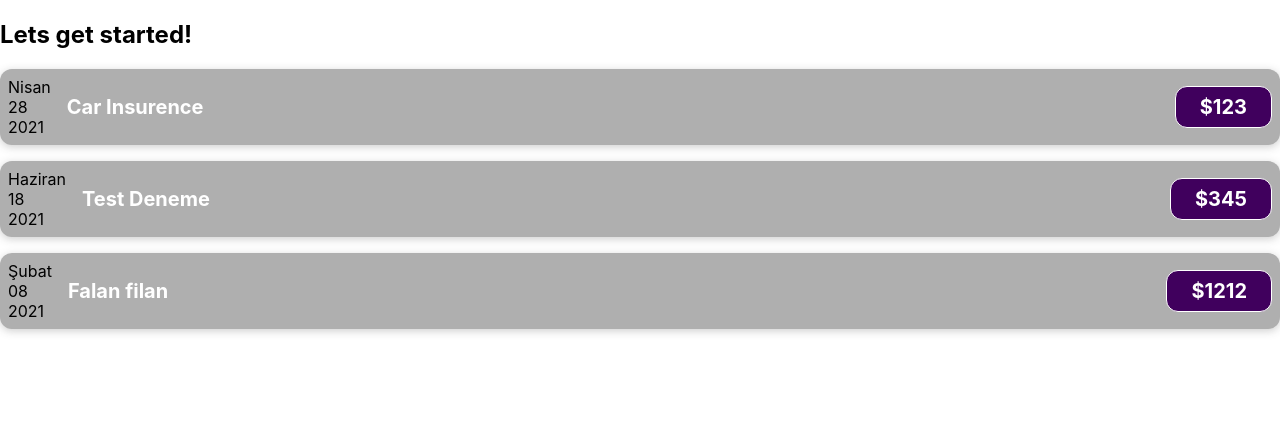
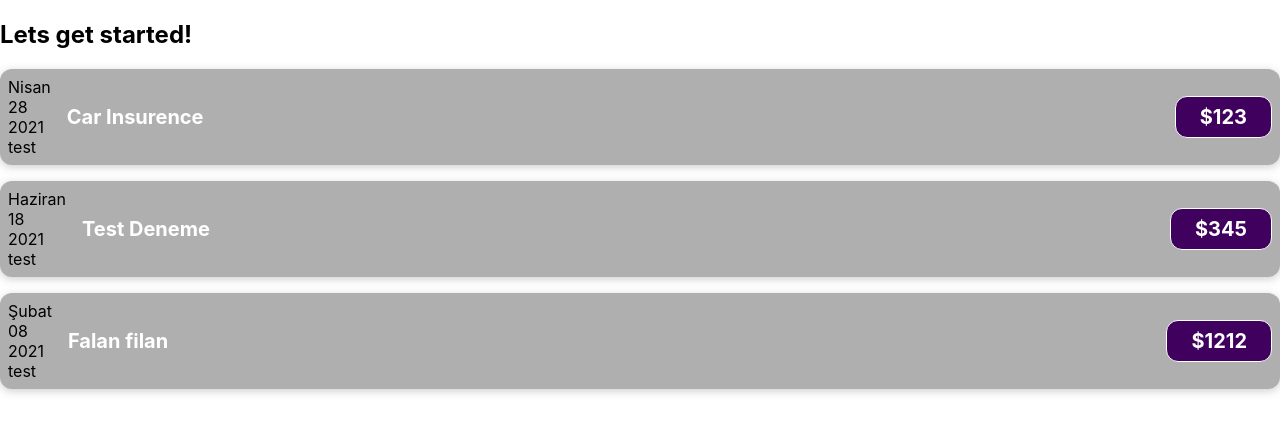
Before and after one commit to murticoder/eract-test-project, a React (Create React App) app: page / in a window 1280 px wide. Shown: the top 432 px of the page. Built offline with nearby package versions, Linux system fonts and the light colour scheme.

Commit message:
test ediliyor

```diff
--- a/src/components/ExpenseItem.js
+++ b/src/components/ExpenseItem.js
@@ -11,6 +11,7 @@ function ExpenseItem(props){
             <div>{month}</div>
             <div>{day}</div>
             <div>{year}</div>
+            <div>test</div>
         </div>
         <div className="expense-item__description">
             <h2>{props.title}</h2>
```
